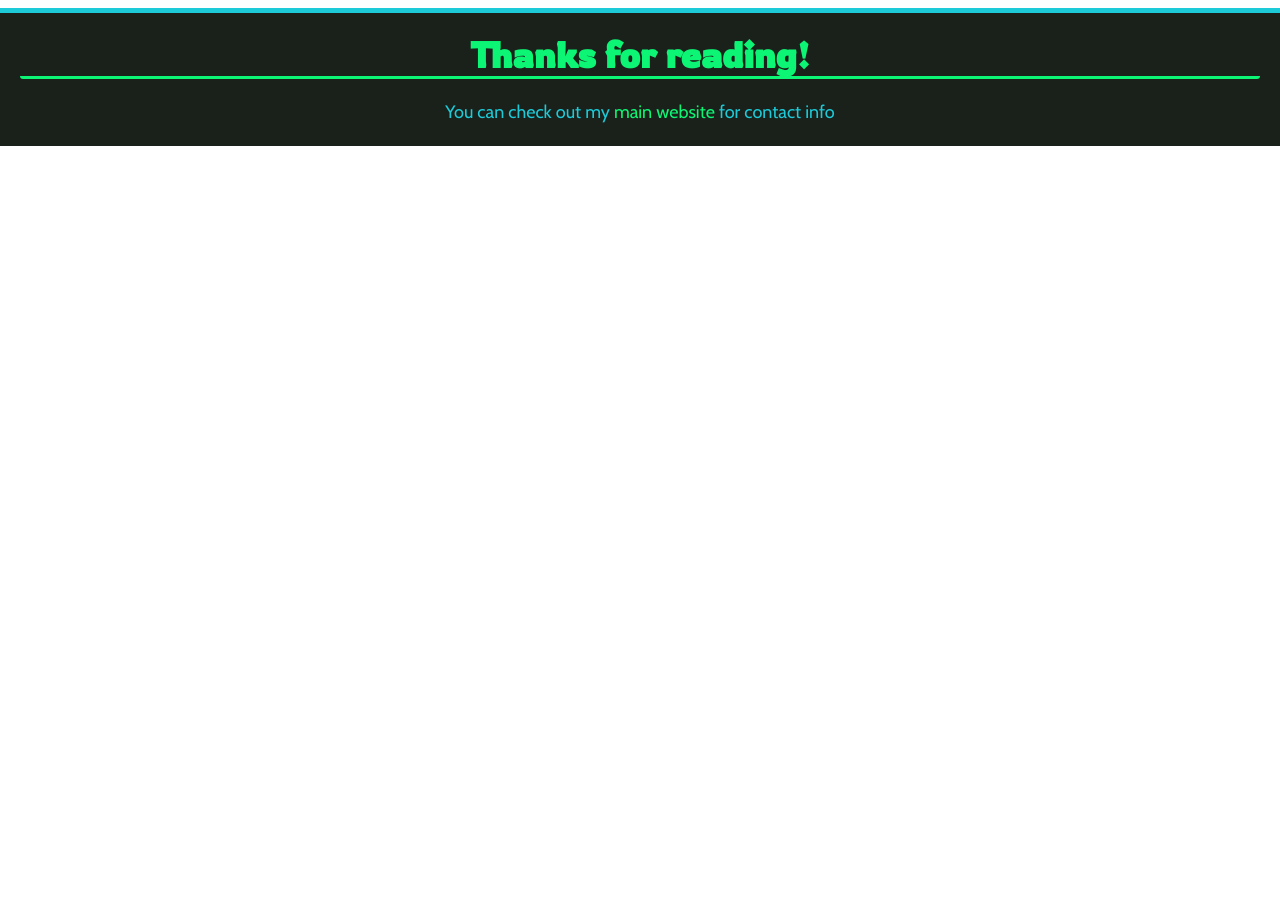
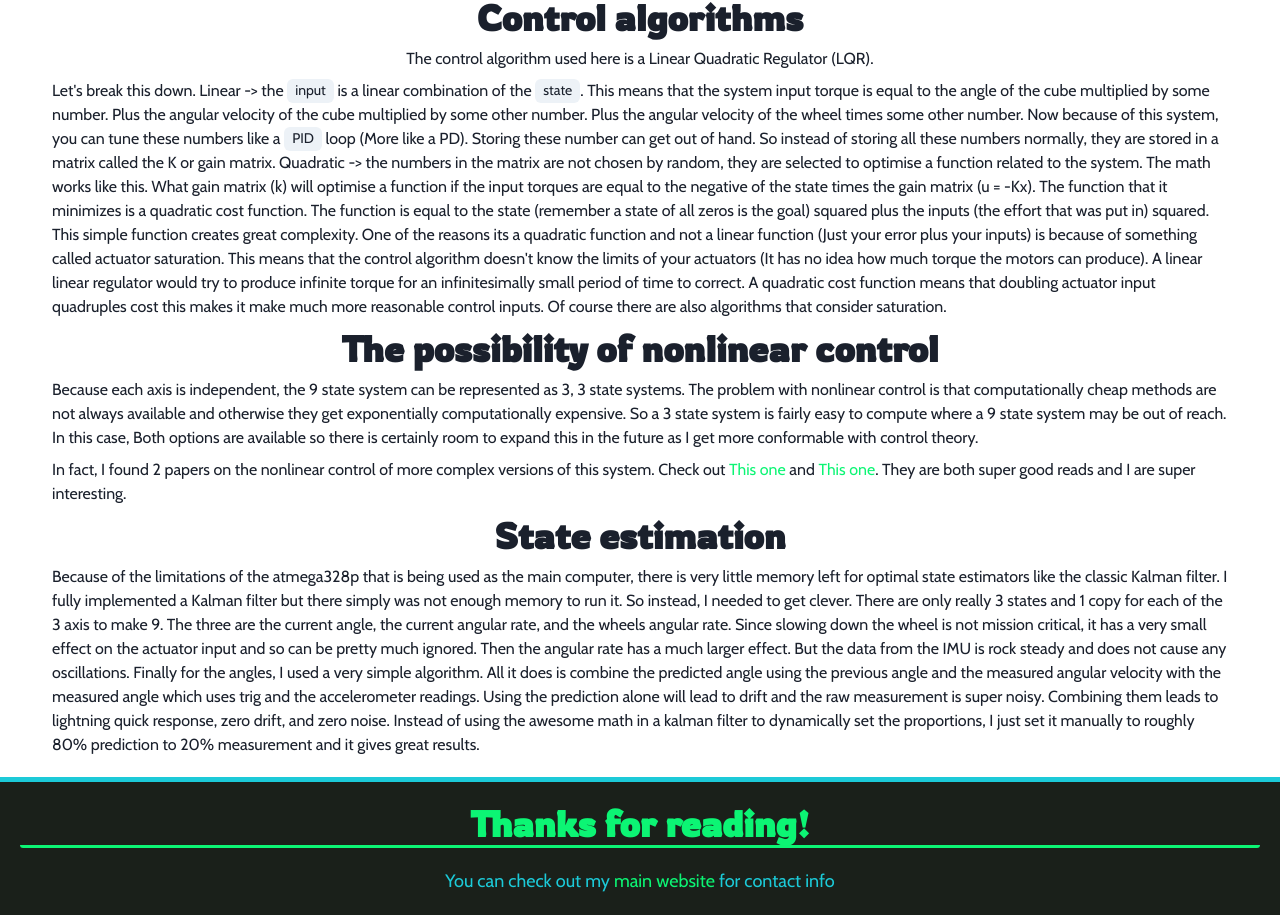
Before and after one commit to Jumner/Cubic, a Next.js app in the folder site/: page /control in a window 1280 px wide. Shown: the part 1560-2475 px from the top of the page. Before the commit the page ends 1706 px from the top, so only its background shows below. Built offline with nearby package versions, Linux system fonts and the light colour scheme.

Commit message:
almost done control

```diff
--- /dev/null
+++ b/site/pages/components/helper.js
@@ -0,0 +1,23 @@
+import { Box, forwardRef, Tag, Tooltip } from '@chakra-ui/react';
+import React from 'react';
+
+const TTWrapper = React.forwardRef(({ children, ...rest }, ref) => (
+	<Tag ref={ref} {...rest}>
+		{children}
+	</Tag>
+));
+export default function TT({ children, label }) {
+	return (
+		<Tooltip
+			label={label}
+			p="3"
+			borderRadius="md"
+			dropShadow="lg"
+			hasArrow
+			bg="gray.100"
+			color="black"
+		>
+			<TTWrapper>{children}</TTWrapper>
+		</Tooltip>
+	);
+}
--- a/site/pages/control.js
+++ b/site/pages/control.js
@@ -1,4 +1,5 @@
 import { Heading, Image, Link, Text } from '@chakra-ui/react';
+import TT from './components/helper';
 import Page from './components/Page';
 
 export default function Design() {
@@ -60,6 +61,95 @@ export default function Design() {
 				nonlinear control algorithm. In theory, A nonlinear algorithm could be
 				used.
 			</Text>
+			<Heading>Control algorithms</Heading>
+			<Text>
+				The control algorithm used here is a Linear Quadratic Regulator (LQR).
+			</Text>
+			<Text>
+				Let{"'"}s break this down. Linear -{'>'} the{' '}
+				<TT label="the torque for the motor to apply">input</TT> is a linear
+				combination of the{' '}
+				<TT label="The current 'state' of the system. All the variables that we're trying to control">
+					state
+				</TT>
+				. This means that the system input torque is equal to the angle of the
+				cube multiplied by some number. Plus the angular velocity of the cube
+				multiplied by some other number. Plus the angular velocity of the wheel
+				times some other number. Now because of this system, you can tune these
+				numbers like a{' '}
+				<TT label="A simple control algorithm where the output is equal to the error times a gain (kp), plus the integral of the error times a gain (ki), plus the derivative of the error times a gain (kd). It requires a lot of manual tuning">
+					PID
+				</TT>{' '}
+				loop (More like a PD). Storing these number can get out of hand. So
+				instead of storing all these numbers normally, they are stored in a
+				matrix called the K or gain matrix. Quadratic -{'>'} the numbers in the
+				matrix are not chosen by random, they are selected to optimise a
+				function related to the system. The math works like this. What gain
+				matrix (k) will optimise a function if the input torques are equal to
+				the negative of the state times the gain matrix (u = -Kx). The function
+				that it minimizes is a quadratic cost function. The function is equal to
+				the state (remember a state of all zeros is the goal) squared plus the
+				inputs (the effort that was put in) squared. This simple function
+				creates great complexity. One of the reasons its a quadratic function
+				and not a linear function (Just your error plus your inputs) is because
+				of something called actuator saturation. This means that the control
+				algorithm doesn{"'"}t know the limits of your actuators (It has no idea
+				how much torque the motors can produce). A linear linear regulator would
+				try to produce infinite torque for an infinitesimally small period of
+				time to correct. A quadratic cost function means that doubling actuator
+				input quadruples cost this makes it make much more reasonable control
+				inputs. Of course there are also algorithms that consider saturation.
+			</Text>
+			<Heading>The possibility of nonlinear control</Heading>
+			<Text>
+				Because each axis is independent, the 9 state system can be represented
+				as 3, 3 state systems. The problem with nonlinear control is that
+				computationally cheap methods are not always available and otherwise
+				they get exponentially computationally expensive. So a 3 state system is
+				fairly easy to compute where a 9 state system may be out of reach. In
+				this case, Both options are available so there is certainly room to
+				expand this in the future as I get more conformable with control theory.
+			</Text>
+			<Text>
+				In fact, I found 2 papers on the nonlinear control of more complex
+				versions of this system. Check out{' '}
+				<Link
+					href="https://muhendislik.cu.edu.tr/storage/Dergi/(35-1-2020)/04.pdf"
+					color="site.green.500"
+				>
+					This one
+				</Link>{' '}
+				and{' '}
+				<Link
+					href="https://www.matthewpeterkelly.com/research/ICRA_2015/icra2015_kellyRuina.pdf"
+					color="site.green.500"
+				>
+					This one
+				</Link>
+				. They are both super good reads and I are super interesting.
+			</Text>
+			<Heading>State estimation</Heading>
+			<Text>
+				Because of the limitations of the atmega328p that is being used as the
+				main computer, there is very little memory left for optimal state
+				estimators like the classic Kalman filter. I fully implemented a Kalman
+				filter but there simply was not enough memory to run it. So instead, I
+				needed to get clever. There are only really 3 states and 1 copy for each
+				of the 3 axis to make 9. The three are the current angle, the current
+				angular rate, and the wheels angular rate. Since slowing down the wheel
+				is not mission critical, it has a very small effect on the actuator
+				input and so can be pretty much ignored. Then the angular rate has a
+				much larger effect. But the data from the IMU is rock steady and does
+				not cause any oscillations. Finally for the angles, I used a very simple
+				algorithm. All it does is combine the predicted angle using the previous
+				angle and the measured angular velocity with the measured angle which
+				uses trig and the accelerometer readings. Using the prediction alone
+				will lead to drift and the raw measurement is super noisy. Combining
+				them leads to lightning quick response, zero drift, and zero noise.
+				Instead of using the awesome math in a kalman filter to dynamically set
+				the proportions, I just set it manually to roughly 80% prediction to 20%
+				measurement and it gives great results.
+			</Text>
 		</Page>
 	);
 }
```
Also changed, not shown: site/public/img/parts.jpg (added).
